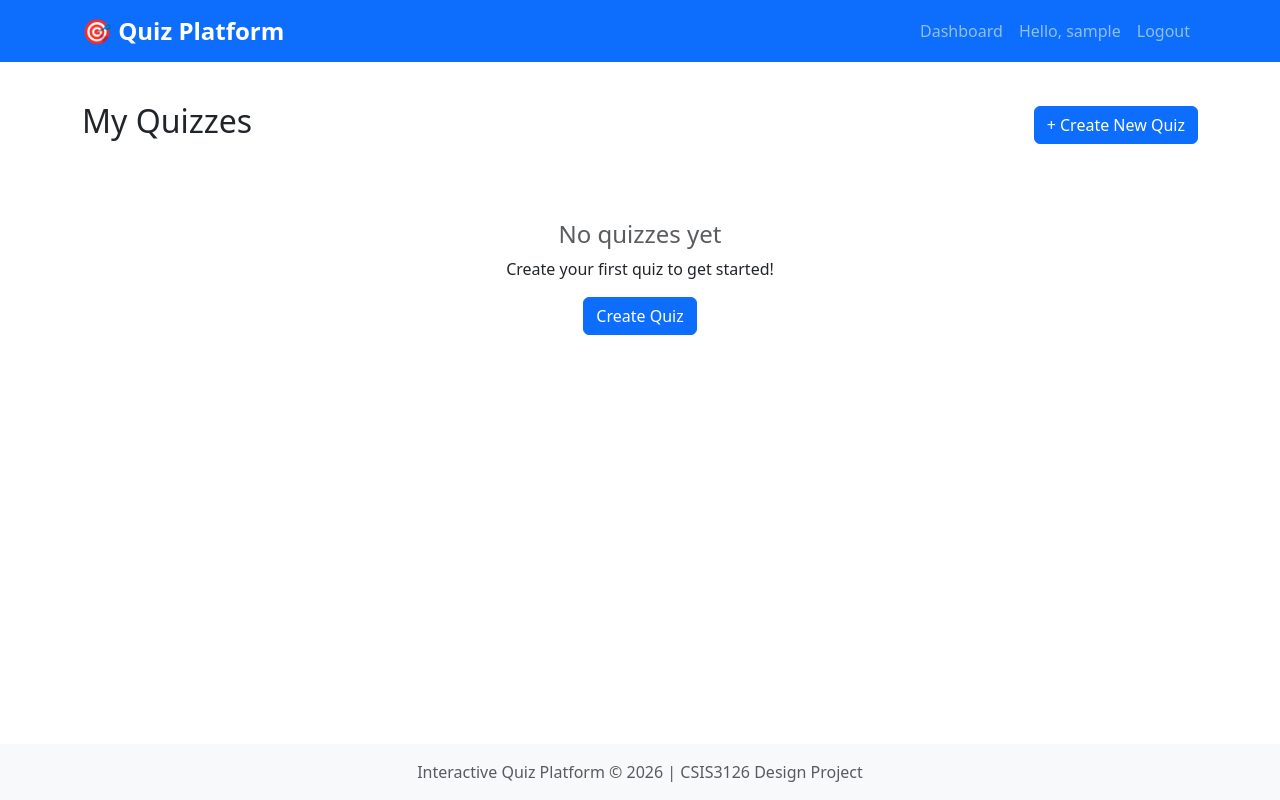
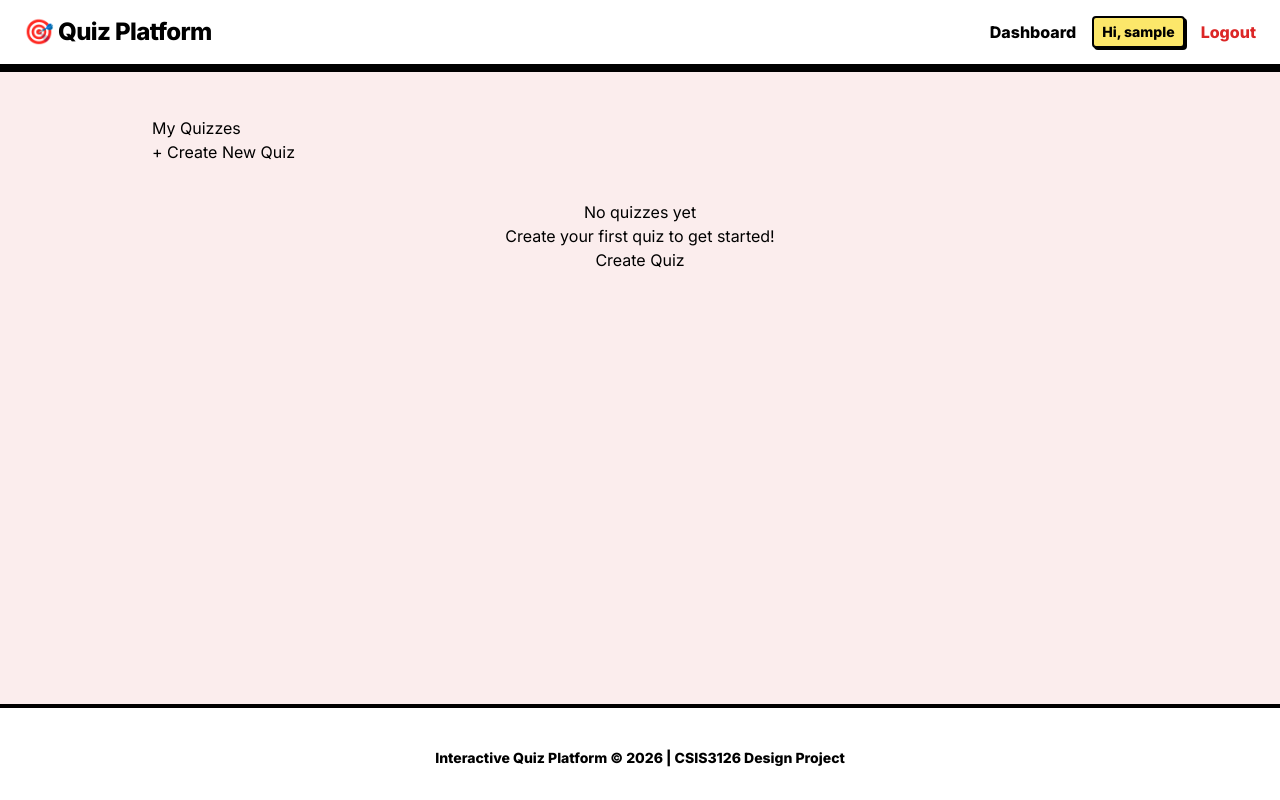
Before and after one commit to EnovWayoi/CSIS3126_Wayoi, a Flask app: page /dashboard in a window 1280 px wide. Run offline with Flask 3, Linux system fonts and the light colour scheme; the visitor is signed in with stand-in values (Sample User, id 1); data that the repository does not hold is empty; some libraries are stand-ins or nearby versions.

Commit message:
style: Implement Tailwind CSS and base Neo-brutalism layout

```diff
--- a/src/templates/base.html
+++ b/src/templates/base.html
@@ -1,59 +1,129 @@
 <!DOCTYPE html>
 <html lang="en">
+
 <head>
     <meta charset="UTF-8">
     <meta name="viewport" content="width=device-width, initial-scale=1.0">
     <title>{% block title %}Quiz Platform{% endblock %}</title>
 
-    <!-- Bootstrap CSS -->
-    <link href="https://cdn.jsdelivr.net/npm/bootstrap@5.3.0/dist/css/bootstrap.min.css" rel="stylesheet">
+    <!-- Tailwind CSS -->
+    <script src="https://cdn.tailwindcss.com"></script>
+    <script>
+        tailwind.config = {
+            theme: {
+                extend: {
+                    fontFamily: {
+                        sans: ['Inter', 'sans-serif'],
+                    },
+                    colors: {
+                        neo: {
+                            blue: '#A5D8FF',
+                            pink: '#FFA8E2',
+                            yellow: '#FCE76A',
+                            green: '#A0E8AF',
+                            purple: '#D3BCC0',
+                            orange: '#FFC898',
+                            red: '#FF8A8A'
+                        }
+                    },
+                    boxShadow: {
+                        'neo': '4px 4px 0px 0px rgba(0,0,0,1)',
+                        'neo-sm': '2px 2px 0px 0px rgba(0,0,0,1)',
+                    }
+                }
+            }
+        }
+    </script>
+    <style>
+        @import url('https://fonts.googleapis.com/css2?family=Inter:wght@400;600;800&display=swap');
 
+        body {
+            font-family: 'Inter', sans-serif;
+            background-color: #fbeded;
+        }
+
+        .neo-card {
+            border: 3px solid black;
+            border-radius: 8px;
+            box-shadow: 4px 4px 0px 0px rgba(0, 0, 0, 1);
+            transition: transform 0.1s, box-shadow 0.1s;
+        }
+
+        .neo-card:hover {
+            transform: translate(-2px, -2px);
+            box-shadow: 6px 6px 0px 0px rgba(0, 0, 0, 1);
+        }
+
+        .neo-btn {
+            border: 3px solid black;
+            border-radius: 8px;
+            box-shadow: 4px 4px 0px 0px rgba(0, 0, 0, 1);
+            font-weight: bold;
+            transition: all 0.1s;
+            display: inline-block;
+        }
+
+        .neo-btn:active {
+            transform: translate(2px, 2px) !important;
+            box-shadow: 2px 2px 0px 0px rgba(0, 0, 0, 1) !important;
+        }
+
+        .neo-input {
+            border: 3px solid black;
+            border-radius: 8px;
+            box-shadow: 4px 4px 0px 0px rgba(0, 0, 0, 1);
+            font-weight: 600;
+            padding: 0.75rem 1rem;
+            width: 100%;
+        }
+
+        .neo-input:focus {
+            outline: none;
+            box-shadow: 6px 6px 0px 0px rgba(0, 0, 0, 1);
+            transform: translate(-2px, -2px);
+            transition: all 0.1s;
+        }
+    </style>
     <!-- Custom CSS -->
     <link rel="stylesheet" href="{{ url_for('static', filename='css/style.css') }}">
 </head>
-<body>
+
+<body class="min-h-screen flex flex-col text-black antialiased">
     <!-- Navigation Bar -->
-    <nav class="navbar navbar-expand-lg navbar-dark bg-primary">
-        <div class="container">
-            <a class="navbar-brand" href="{{ url_for('index') }}">
+    <nav
+        class="bg-white border-b-4 border-black px-6 py-4 flex flex-wrap justify-between items-center shadow-[0_4px_0_0_rgba(0,0,0,1)] z-10 relative mb-8">
+        <a class="text-2xl font-black tracking-tight flex items-center gap-2 mb-2 md:mb-0"
+            href="{{ url_for('index') }}">
             🎯 Quiz Platform
         </a>
-            <button class="navbar-toggler" type="button" data-bs-toggle="collapse" data-bs-target="#navbarNav">
-                <span class="navbar-toggler-icon"></span>
-            </button>
-            <div class="collapse navbar-collapse" id="navbarNav">
-                <ul class="navbar-nav ms-auto">
+        <div class="flex gap-4 font-bold items-center flex-wrap">
             {% if current_user.is_authenticated %}
-                        <li class="nav-item">
-                            <a class="nav-link" href="{{ url_for('dashboard') }}">Dashboard</a>
-                        </li>
-                        <li class="nav-item">
-                            <span class="nav-link">Hello, {{ current_user.username }}</span>
-                        </li>
-                        <li class="nav-item">
-                            <a class="nav-link" href="{{ url_for('logout') }}">Logout</a>
-                        </li>
+            <a class="hover:underline decoration-2 underline-offset-4" href="{{ url_for('dashboard') }}">Dashboard</a>
+            <span class="bg-neo-yellow border-2 border-black rounded px-2 py-1 shadow-neo-sm text-sm">Hi, {{
+                current_user.username }}</span>
+            <a class="hover:underline decoration-2 underline-offset-4 text-red-600"
+                href="{{ url_for('logout') }}">Logout</a>
             {% else %}
-                        <li class="nav-item">
-                            <a class="nav-link" href="{{ url_for('login') }}">Login</a>
-                        </li>
-                        <li class="nav-item">
-                            <a class="nav-link" href="{{ url_for('register') }}">Register</a>
-                        </li>
+            <a class="hover:underline decoration-2 underline-offset-4" href="{{ url_for('login') }}">Login</a>
+            <a class="neo-btn bg-neo-pink px-4 py-2 hover:-translate-y-1 hover:shadow-neo"
+                href="{{ url_for('register') }}">Register</a>
             {% endif %}
-                </ul>
-            </div>
         </div>
     </nav>
 
     <!-- Flash Messages -->
-    <div class="container mt-3">
+    <div class="max-w-5xl mx-auto px-6 w-full mt-4">
         {% with messages = get_flashed_messages(with_categories=true) %}
         {% if messages %}
         {% for category, message in messages %}
-                    <div class="alert alert-{{ category }} alert-dismissible fade show" role="alert">
-                        {{ message }}
-                        <button type="button" class="btn-close" data-bs-dismiss="alert"></button>
+        {% set color = 'bg-neo-blue' %}
+        {% if category == 'success' %}{% set color = 'bg-neo-green' %}{% endif %}
+        {% if category == 'danger' or category == 'error' %}{% set color = 'bg-neo-red' %}{% endif %}
+        <div class="{{ color }} border-[3px] border-black shadow-neo rounded p-4 mb-4 font-bold flex justify-between items-center"
+            role="alert">
+            <span>{{ message }}</span>
+            <button type="button" class="font-bold text-xl leading-none hover:scale-125"
+                onclick="this.parentElement.remove()">&times;</button>
         </div>
         {% endfor %}
         {% endif %}
@@ -61,22 +131,17 @@
     </div>
 
     <!-- Main Content -->
-    <main class="container my-4">
+    <main class="max-w-5xl mx-auto px-6 w-full flex-grow mb-12">
         {% block content %}{% endblock %}
     </main>
 
     <!-- Footer -->
-    <footer class="bg-light text-center py-3 mt-5">
-        <div class="container">
-            <p class="mb-0 text-muted">
-                Interactive Quiz Platform &copy; 2026 | CSIS3126 Design Project
-            </p>
+    <footer class="bg-white border-t-4 border-black py-8 mt-auto text-center font-bold relative z-10 w-full">
+        <p class="text-sm mt-2 font-bold">Interactive Quiz Platform &copy; 2026 | CSIS3126 Design Project</p>
         </div>
     </footer>
 
-    <!-- Bootstrap JS -->
-    <script src="https://cdn.jsdelivr.net/npm/bootstrap@5.3.0/dist/js/bootstrap.bundle.min.js"></script>
-
     {% block scripts %}{% endblock %}
 </body>
+
 </html>
```
Lines whose indentation alone changed are shown as unchanged.
